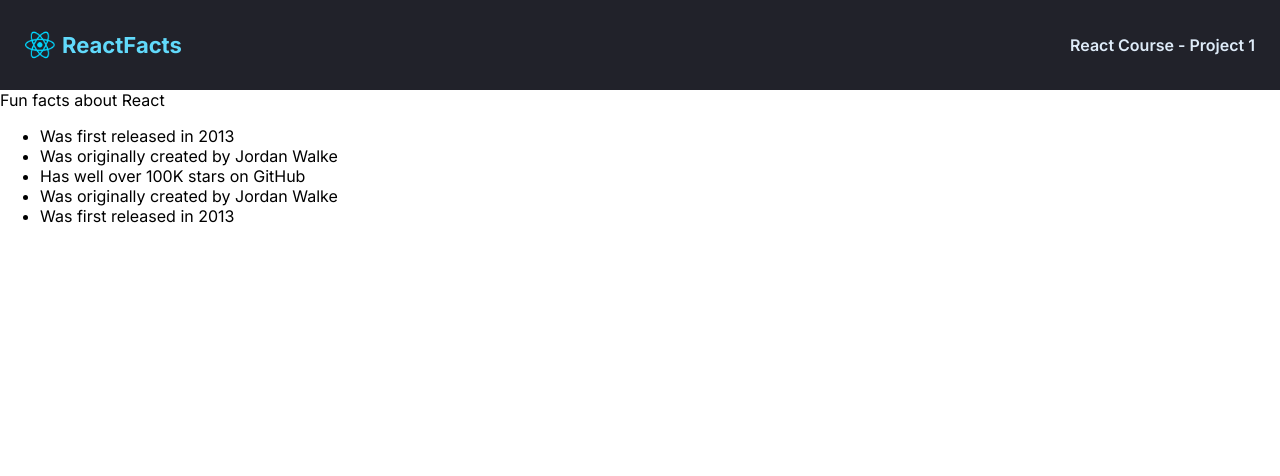
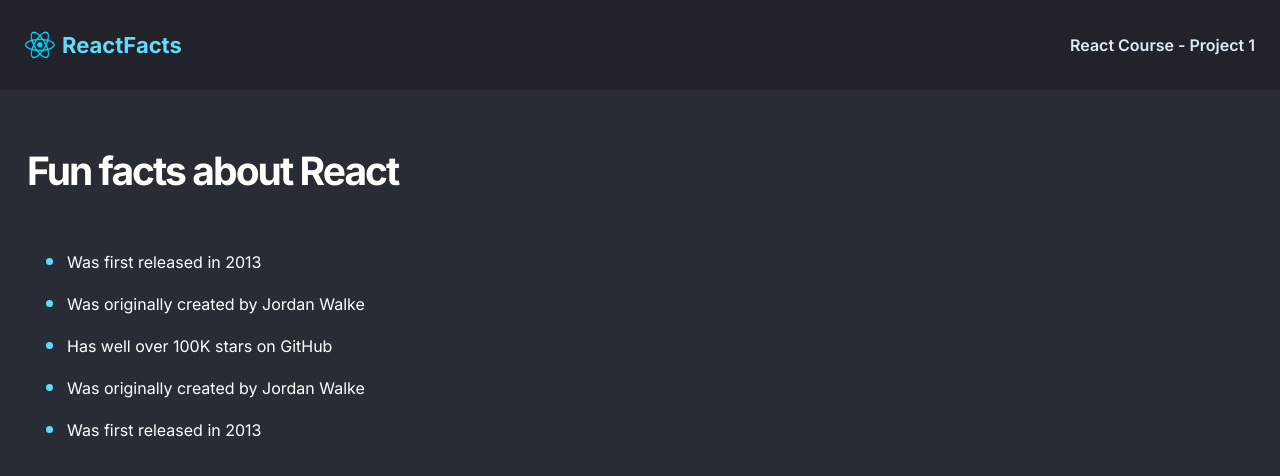
Before and after one commit to salkanovicsafet/react-info, a React (Create React App) app: page / in a window 1280 px wide. Shown: the top 476 px of the page. Built offline with nearby package versions, Linux system fonts and the light colour scheme.

Commit message:
Write main css

```diff
--- a/src/components/Main.js
+++ b/src/components/Main.js
@@ -1,8 +1,8 @@
 export function Main() {
   return (
-    <div>
-      Fun facts about React
-      <ul>
+    <div className="main">
+      <h1 className="main--title">Fun facts about React</h1>
+      <ul className="main--facts">
         <li>Was first released in 2013</li>
         <li>Was originally created by Jordan Walke</li>
         <li>Has well over 100K stars on GitHub</li>
--- a/src/style.css
+++ b/src/style.css
@@ -5,6 +5,8 @@
 body {
   margin: 0;
   font-family: Inter, sans-serif;
+  height: 100vh;
+  background-color: #282d35;
 }
 
 nav {
@@ -36,3 +38,29 @@ nav {
   height: 30px;
   margin-right: 7px;
 }
+
+.main {
+  padding: 57px 27px;
+  color: white;
+}
+
+.main--title {
+  margin: 0;
+  font-size: 39px;
+  letter-spacing: -0.05em;
+}
+
+.main--facts {
+  margin-top: 46px;
+  max-width: 400px;
+}
+
+.main--facts > li {
+  line-height: 19px;
+  padding-block: 10px;
+}
+
+.main--facts > li::marker {
+  font-size: 1.4rem;
+  color: #61dafb;
+}
```
